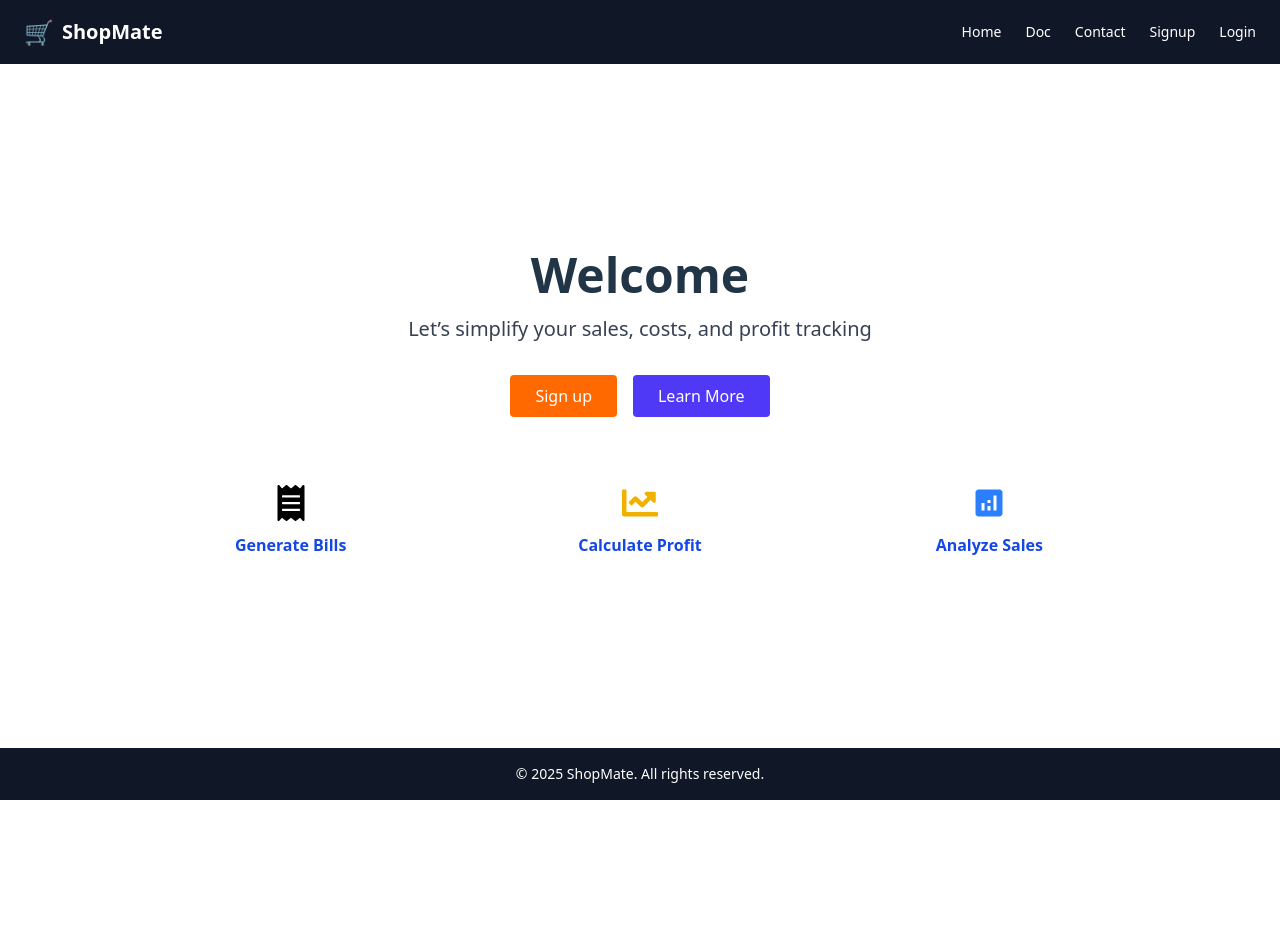
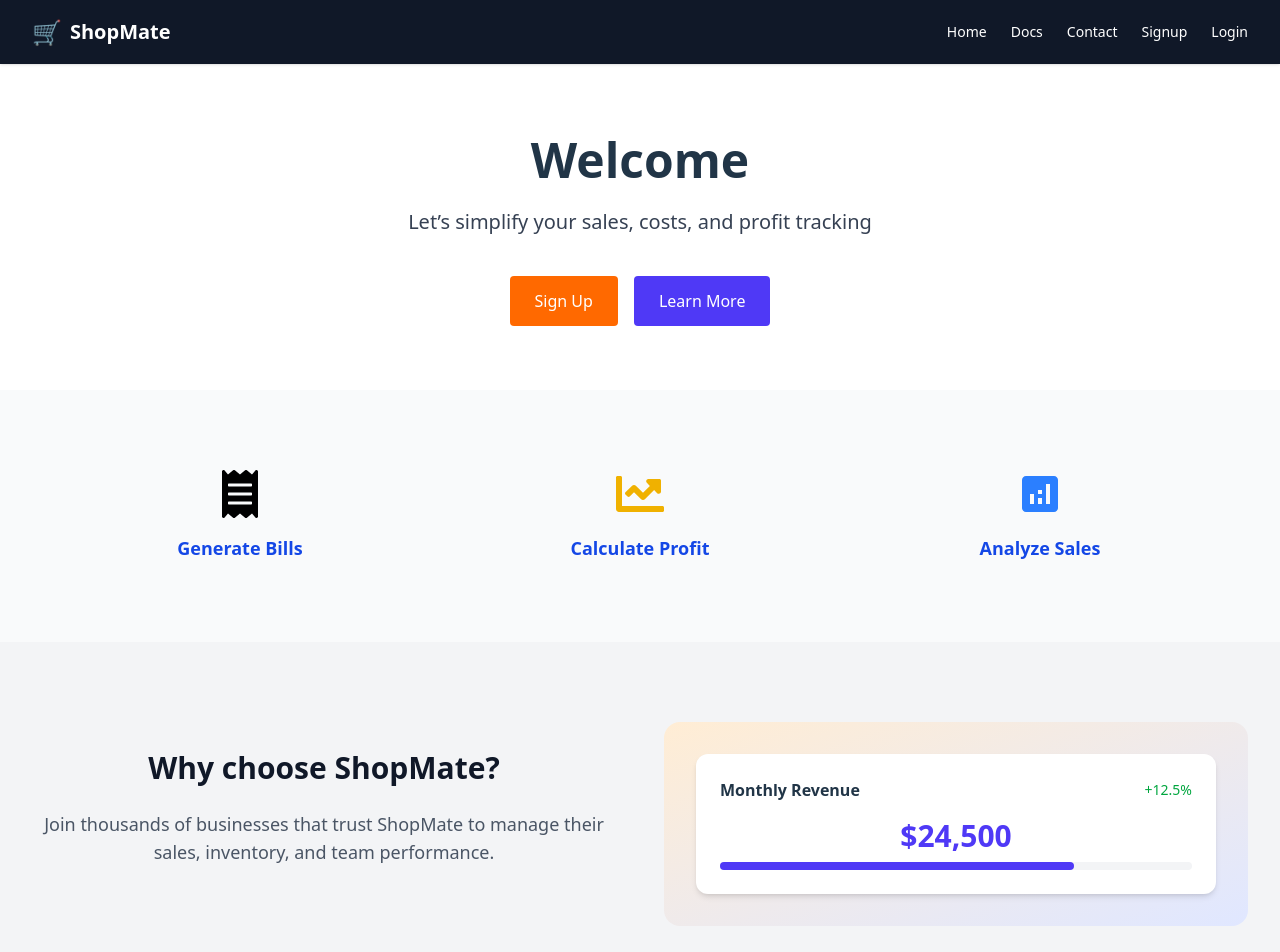
Before and after one commit to AsifIqbal011/shopmate, a React (Vite) app in the folder frontend/: page / in a window 1280 px wide. Shown: the top 952 px of the page. Before the commit the page ends 800 px from the top, so only its background shows below. Built offline with nearby package versions, Linux system fonts and the light colour scheme.

Commit message:
landing page design updated

```diff
--- a/frontend/src/components/Login.jsx
+++ b/frontend/src/components/Login.jsx
@@ -1,6 +1,6 @@
 import { useState } from "react";
 import axios from "axios";
-
+import { Link } from "react-router-dom";
 const Login = () => {
   const [username, setUsername] = useState("");
   const [password, setPassword] = useState("");
@@ -64,6 +64,13 @@ const Login = () => {
           Login
         </button>
       </form>
+      <Link to='/'>
+      <button
+          className="w-full bg-red-500 text-white py-2 rounded hover:bg-blue-600"
+        >
+          Back
+        </button>
+        </Link>
     </div>
   );
 };
--- a/frontend/src/components/Signup.jsx
+++ b/frontend/src/components/Signup.jsx
@@ -1,6 +1,7 @@
 import React, { useState } from 'react';
 import axios from 'axios';
 import { useNavigate } from 'react-router-dom';
+import { Link } from 'react-router-dom';
 
 export default function Signup() {
   const navigate = useNavigate();
@@ -135,6 +136,13 @@ export default function Signup() {
           Create Account
         </button>
       </form>
+      <Link to='/'>
+      <button
+          className="w-full bg-red-500 text-white py-2 rounded hover:bg-blue-600"
+        >
+          Back
+        </button>
+        </Link>
     </div>
   );
 }
--- a/frontend/src/pages/Home.jsx
+++ b/frontend/src/pages/Home.jsx
@@ -6,8 +6,8 @@ function Home() {
   return (
     <div className="flex flex-col min-h-screen">
       {/* Navbar */}
-    <header className="fixed top-0 left-0 w-screen bg-gray-900 text-white z-50">
-  <div className="flex justify-between items-center px-6 py-4">
+      <header className="fixed top-0 left-0 w-full bg-gray-900 text-white z-50 shadow">
+        <div className="max-w-7xl mx-auto flex justify-between items-center px-4 sm:px-6 lg:px-8 py-4">
           {/* Logo */}
           <div className="flex items-center gap-2 text-xl font-bold">
             <span className="text-2xl text-orange-500">🛒</span>
@@ -16,55 +16,124 @@ function Home() {
 
           {/* Navigation */}
           <nav className="hidden sm:flex items-center gap-6 text-sm font-semibold">
-      <Link to="/" className="hover:text-gray-300 text-white">Home</Link>
-      <Link to="/docs" className="hover:text-gray-300 text-white">Doc</Link>
-      <Link to="/contact" className="hover:text-gray-300 text-white">Contact</Link>
-      <Link to="/signup" className="hover:text-gray-300 text-white">Signup</Link>
-      <Link to="/login" className="hover:text-gray-300 text-white">Login</Link>
+            <Link to="/" className="text-white hover:text-blue-400">
+              Home
+            </Link>
+            <Link to="/docs" className="text-white hover:text-blue-400">
+              Docs
+            </Link>
+            <Link to="/contact" className="text-white hover:text-blue-400">
+              Contact
+            </Link>
+            <Link to="/signup" className="text-white hover:text-blue-400">
+              Signup
+            </Link>
+            <Link to="/login" className="text-white hover:text-blue-400">
+              Login
+            </Link>
           </nav>
         </div>
       </header>
 
-      {/* Main Content */}
-      <main className="flex-1 flex flex-col justify-center items-center text-center  bg-white w-full">
-        <h1 className="text-4xl sm:text-5xl font-bold mt-15 mb-4">Welcome</h1>
-        <p className="text-lg sm:text-xl text-gray-700 mb-8 max-w-xl">
+      {/* Hero Section */}
+      <main className="flex-1 flex flex-col justify-center items-center text-center bg-white w-full  pt-28 px-4">
+        <h1 className="text-4xl sm:text-5xl font-bold mb-6 mt-6">
+          Welcome
+        </h1>
+        <p className="text-lg sm:text-xl text-gray-700 mb-10 max-w-xl">
           Let’s simplify your sales, costs, and profit tracking
         </p>
 
-        <div className="flex flex-col sm:flex-row gap-4 mb-12">
+        <div className="flex flex-col sm:flex-row gap-4 mb-16 w-full sm:w-auto">
           <Link to="/signup">
-            <button className="bg-orange-500 hover:bg-orange-600 text-white px-6 py-2 rounded font-medium w-full sm:w-auto">
-              Sign up
+            <button className="bg-orange-500 hover:bg-orange-600 text-white px-6 py-3 rounded font-medium w-full sm:w-auto">
+              Sign Up
             </button>
           </Link>
           <Link to="/learn-more">
-            <button className="bg-indigo-600 hover:bg-indigo-700 text-white px-6 py-2 rounded font-medium w-full sm:w-auto">
+            <button className="bg-indigo-600 hover:bg-indigo-700 text-white px-6 py-3 rounded font-medium w-full sm:w-auto">
               Learn More
             </button>
           </Link>
         </div>
+      </main>
 
       {/* Features Section */}
-        <div className="grid grid-cols-1 sm:grid-cols-3 gap-10 w-full max-w-6xl mt-5 px-18">
-          <div className="flex flex-col items-center">
-            <FaReceipt className="text-4xl text-black" />
-            <p className="mt-3 text-blue-700 font-semibold">Generate Bills</p>
+      <section className="bg-gray-50 flex items-center px-4 sm:px-6 lg:px-8 py-20">
+        <div className="grid grid-cols-1 sm:grid-cols-2 lg:grid-cols-3 gap-12 w-full max-w-6xl mx-auto">
+          <div className="flex flex-col items-center text-center">
+            <FaReceipt className="text-5xl text-black" />
+            <p className="mt-4 text-blue-700 font-semibold text-lg">
+              Generate Bills
+            </p>
           </div>
-          <div className="flex flex-col items-center">
-            <FaChartLine className="text-4xl text-yellow-500" />
-            <p className="mt-3 text-blue-700 font-semibold">Calculate Profit</p>
+          <div className="flex flex-col items-center text-center">
+            <FaChartLine className="text-5xl text-yellow-500" />
+            <p className="mt-4 text-blue-700 font-semibold text-lg">
+              Calculate Profit
+            </p>
           </div>
-          <div className="flex flex-col items-center">
-            <MdAnalytics className="text-4xl text-blue-500" />
-            <p className="mt-3 text-blue-700 font-semibold">Analyze Sales</p>
+          <div className="flex flex-col items-center text-center">
+            <MdAnalytics className="text-5xl text-blue-500" />
+            <p className="mt-4 text-blue-700 font-semibold text-lg">
+              Analyze Sales
+            </p>
           </div>
         </div>
-      </main>
+      </section>
+
+      {/* Why Choose Section */}
+      <section className="bg-gray-100 py-20 px-4 sm:px-6 lg:px-8">
+        <div className="max-w-7xl mx-auto grid lg:grid-cols-2 gap-12 items-center">
+          <div>
+            <h2 className="text-3xl font-bold text-gray-900 mb-6">
+              Why choose ShopMate?
+            </h2>
+            <p className="text-lg text-gray-600 mb-8">
+              Join thousands of businesses that trust ShopMate to manage their
+              sales, inventory, and team performance.
+            </p>
+          </div>
+
+          <div className="bg-gradient-to-br from-orange-100 to-indigo-100 rounded-2xl p-8">
+            <div className="bg-white rounded-xl p-6 shadow-md">
+              <div className="flex items-center justify-between mb-4">
+                <h3 className="font-semibold">Monthly Revenue</h3>
+                <span className="text-green-600 text-sm">+12.5%</span>
+              </div>
+              <div className="text-3xl font-bold text-indigo-600 mb-2">
+                $24,500
+              </div>
+              <div className="h-2 bg-gray-100 rounded-full">
+                <div className="h-2 bg-indigo-600 rounded-full w-3/4"></div>
+              </div>
+            </div>
+          </div>
+        </div>
+      </section>
+
+      {/* CTA Section */}
+      <section className="bg-blue-600 py-20 px-4 sm:px-6 lg:px-8">
+        <div className="max-w-4xl mx-auto text-center">
+          <h2 className="text-3xl font-bold text-white mb-4">
+            Ready to grow your business?
+          </h2>
+          <p className="text-xl text-blue-100 mb-8">
+            Start your free trial today and see the difference ShopMate can make
+          </p>
+          <Link to="/signup">
+            <button className="bg-white text-blue-600 font-semibold px-8 py-3 rounded-lg shadow hover:bg-gray-100 transition">
+              Start Free Trial
+            </button>
+          </Link>
+        </div>
+      </section>
 
       {/* Footer */}
-      <footer className="w-screen bg-gray-900 text-white text-center py-4 mt-auto">
-        <p className="text-sm">© {new Date().getFullYear()} ShopMate. All rights reserved.</p>
+      <footer className="w-full bg-gray-900 text-white text-center py-4">
+        <p className="text-sm">
+          © {new Date().getFullYear()} ShopMate. All rights reserved.
+        </p>
       </footer>
     </div>
   );
```
Lines whose indentation alone changed are shown as unchanged.
